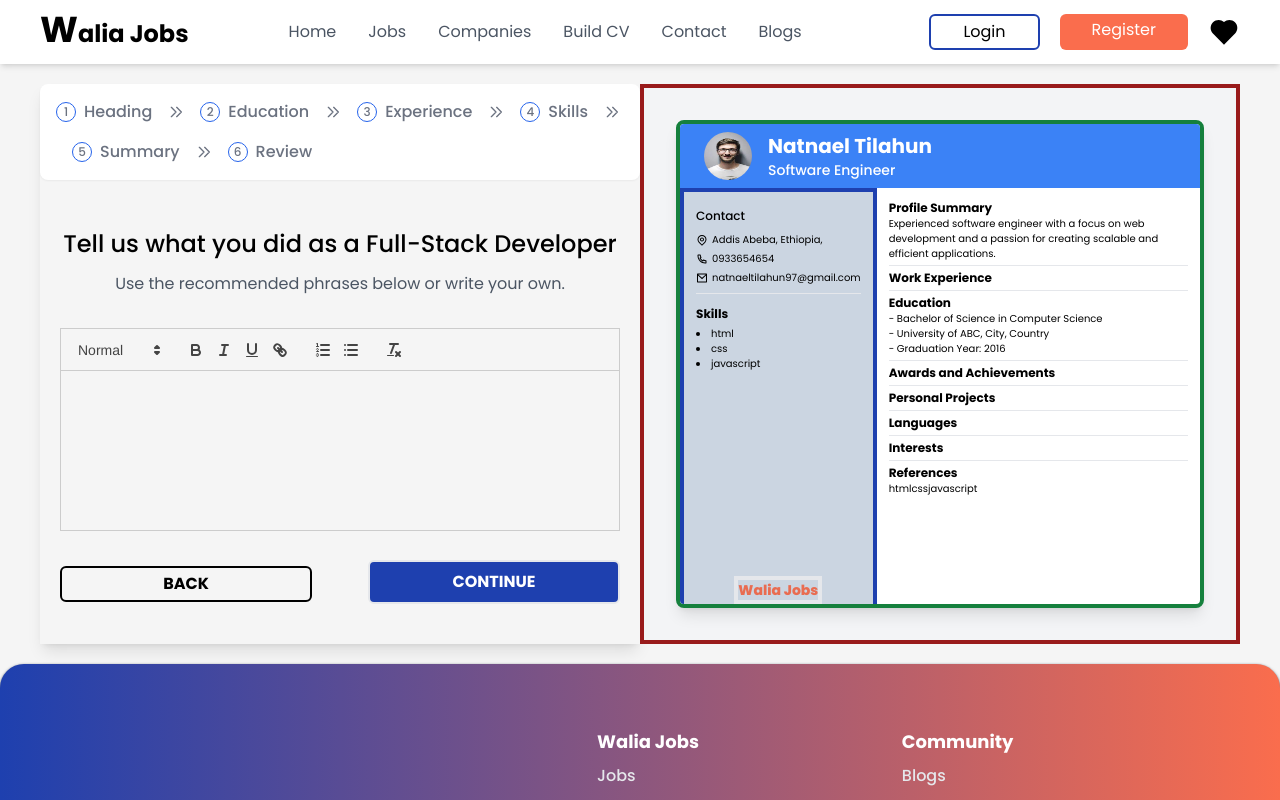
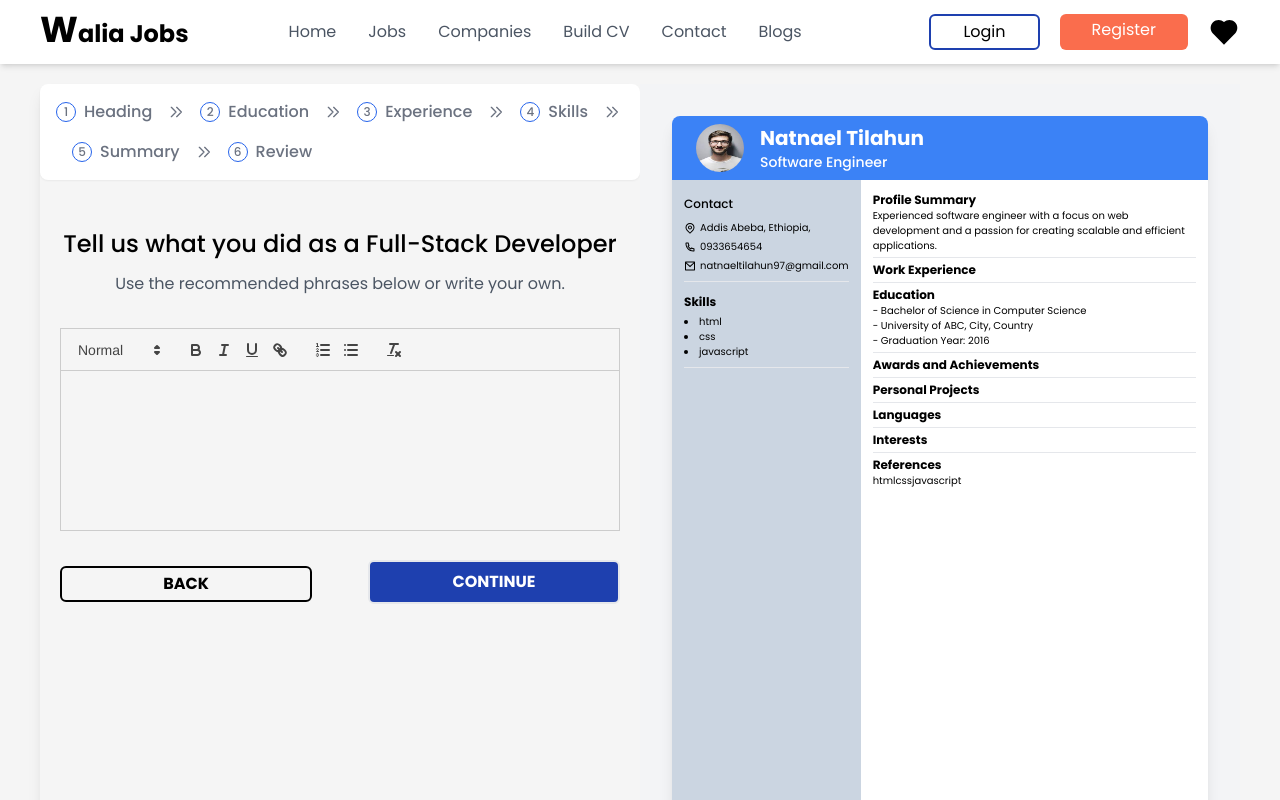
Before and after one commit to Natnael-Tilahun/WaliaJobs, a React (Vite) app: page /CV-Details/1/Experience-Detail in a window 1280 px wide. Shown: the top 800 px of the page. Built offline with nearby package versions, Linux system fonts and the light colour scheme.

Commit message:
Modify work experience slice and template

```diff
--- a/src/pages/CVDetails/CVTemplate.jsx
+++ b/src/pages/CVDetails/CVTemplate.jsx
@@ -1,6 +1,8 @@
 import React from 'react';
+import ReactQuill from 'react-quill';
 import { useSelector } from 'react-redux';
 import { NavLink } from 'react-router-dom';
+import { DeltaView } from './DeltaView';
 
 export const CVTemplate = () => {
   const personalInfoData = useSelector((state) => state.personalInfo);
@@ -75,9 +77,14 @@
   //     references: ['Available upon request'],
   //   };
   console.log('cv data', personalInfoData, experienceInfoData);
+
+  //   experience.responsibilities.map((responsibility, idx) => (
+  //     <li key={idx}>{responsibility}</li>
+  //   ))}
+
   return (
-    <div className="bg-gray-100 border-4 max:h-[800px] border-red-800 dark:text-gray-400  dark:bg-gray-800 dark:border-gray-700 p-0 md:pr-5 lg:p-8 basis-full md:basis-[60%] lg:basis-1/2">
-      <div className="max-w-xl  mx-auto h-full border-4 border-green-700 bg-white shadow-lg rounded-lg overflow-hidden">
+    <div className="bg-gray-100 max:h-[800px]  dark:text-gray-400  dark:bg-gray-800 dark:border-gray-700 p-0 md:pr-5 lg:p-8 basis-full md:basis-[60%] lg:basis-1/2">
+      <div className="max-w-xl  mx-auto h-full bg-white shadow-lg rounded-lg overflow-hidden">
         {/* personal info  */}
         <div className="bg-blue-500 py-2 px-6">
           <div className="flex items-center">
@@ -98,8 +105,8 @@
             </div>
           </div>
         </div>
-        <div className="flex gap-0 h-full">
-          <div className="bg-slate-300 border-4 h-[90%] border-blue-800 basis-[25%] text-xxxs md:text-xxs p-2 md:p-3 flex flex-col gap-1 ">
+        <div className="flex gap-0 h-screen">
+          <div className="bg-slate-300 h-full  basis-[25%] text-xxxs md:text-xxs p-2 md:p-3 flex flex-col gap-1 ">
             {/* contact info */}
             <h1 className="font-medium md:text-xs py-1">Contact</h1>
             <div className="flex items-center gap-1">
@@ -138,16 +145,16 @@
             <hr className="my-1" />
             {/* skills info */}
             <h3 className="md:text-xs font-semibold mt-1">Skills</h3>
-            <ul className="list-disc list-inside md:text-xxs mb-auto">
+            <ul className="list-disc list-inside md:text-xxs">
               {skillsInfoData.map((skill, index) => (
                 <li key={index}>{skill}</li>
               ))}
             </ul>
-            {/* <hr className="my-1" /> */}
+            <hr className="my-1" />
 
             <NavLink
               to="/"
-              className="font-black border-4 basis-full md:basis-auto text-[#e96c51] self-center text-sm "
+              className="font-black mt-auto basis-full md:basis-auto text-[#e96c51] self-center text-sm "
               style={({ isActive }) => {
                 return {
                   borderBottom: isActive ? '3px solid #fa6d4d' : '',
@@ -172,22 +179,26 @@
             {experienceInfoData.map((experience, index) => (
               <div key={index} className="md:my-2 my-1 md:text-xxs">
                 <h4 className=" font-semibold">
-                  {experience.company} - {experience.jobTitle}
+                  {experience.employer} - {experience.jobTitle}
                 </h4>
                 <p className="">
-                  {experience.location} | {experience.startDate} -{' '}
-                  {experience.endDate}
+                  {experience.city} , {experience.country} |{' '}
+                  {experience.startDate} -{experience.endDate}
                 </p>
-                <ul className=" list-disc list-inside">
-                  <div dangerouslySetInnerHTML={{ __html: 'html' }} />
+                {/* <ul className=" list-disc list-inside"> */}
+                {/* <div
+                  dangerouslySetInnerHTML={{
+                    __html:
+                      experience.responsibilities &&
+                      experience.responsibilities,
+                  }}
+                ></div> */}
+                {/* </ul> */}
+                {experience.responsibilities && (
+                  <DeltaView delta={experience.responsibilities} />
+                )}
 
-                  {
-                    experience.responsibilities && experience.responsibilities
-                    //   experience.responsibilities.map((responsibility, idx) => (
-                    //     <li key={idx}>{responsibility}</li>
-                    //   ))}
-                  }
-                </ul>
+                {/* <ReactQuill value={experience.responsibilities} readOnly /> */}
               </div>
             ))}
             <hr className="md:my-1" />
--- /dev/null
+++ b/src/pages/CVDetails/DeltaView.jsx
@@ -0,0 +1,17 @@
+import React from 'react';
+
+export const DeltaView = ({ delta }) => {
+  const deltas = JSON.parse(delta);
+  return (
+    <div>
+      {deltas.ops.map((op) => {
+        if (op.insert) {
+          return <span>{op.insert}</span>;
+        } else if (op.attributes) {
+          return <span style={op.attributes}>{op.insert}</span>;
+        }
+        // etc
+      })}
+    </div>
+  );
+};
--- a/src/pages/CVDetails/ExperienceDetailSection.jsx
+++ b/src/pages/CVDetails/ExperienceDetailSection.jsx
@@ -14,11 +14,16 @@
   const quillRef = useRef(null);
 
   const handleSubmit = (values) => {
-    alert('llll');
+    alert('experience detail submitted');
     // Handle form submission and access form values
-    console.log(values.experienceDetails);
-    console.log(SET_EXPERIENCE_DETAILS);
-    dispatch(SET_EXPERIENCE_DETAILS(values.experienceDetails));
+    // const delta = quillRef.current.getContents();
+    const delta = JSON.stringify(
+      quillRef.current.unprivilegedEditor.getContents()
+    );
+    // const html = quillRef.current.editor.clipboard.convert(delta);
+
+    console.log('responisiblity', delta);
+    dispatch(SET_EXPERIENCE_DETAILS(delta));
     navigate('/CV-Details/1/Experience-Review');
   };
 
```
